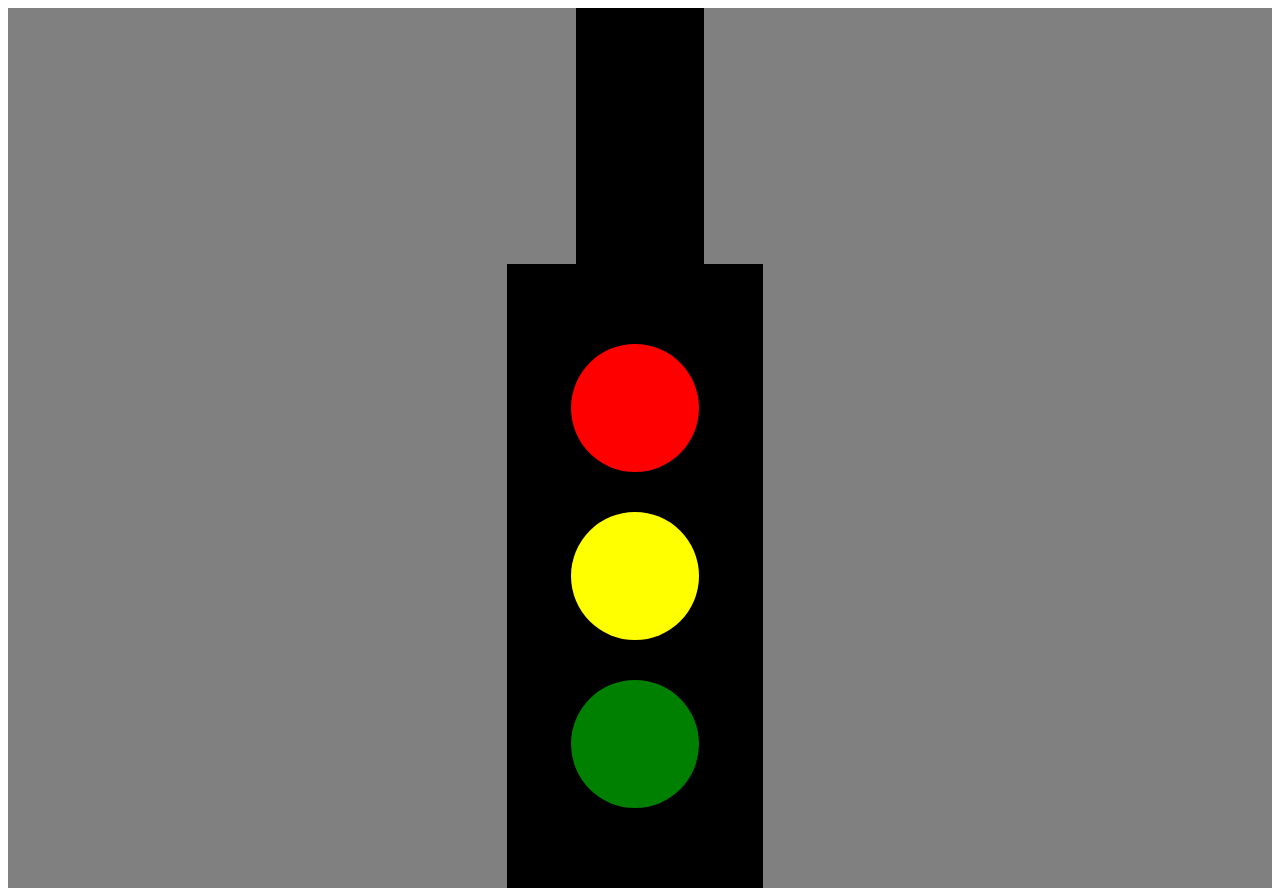
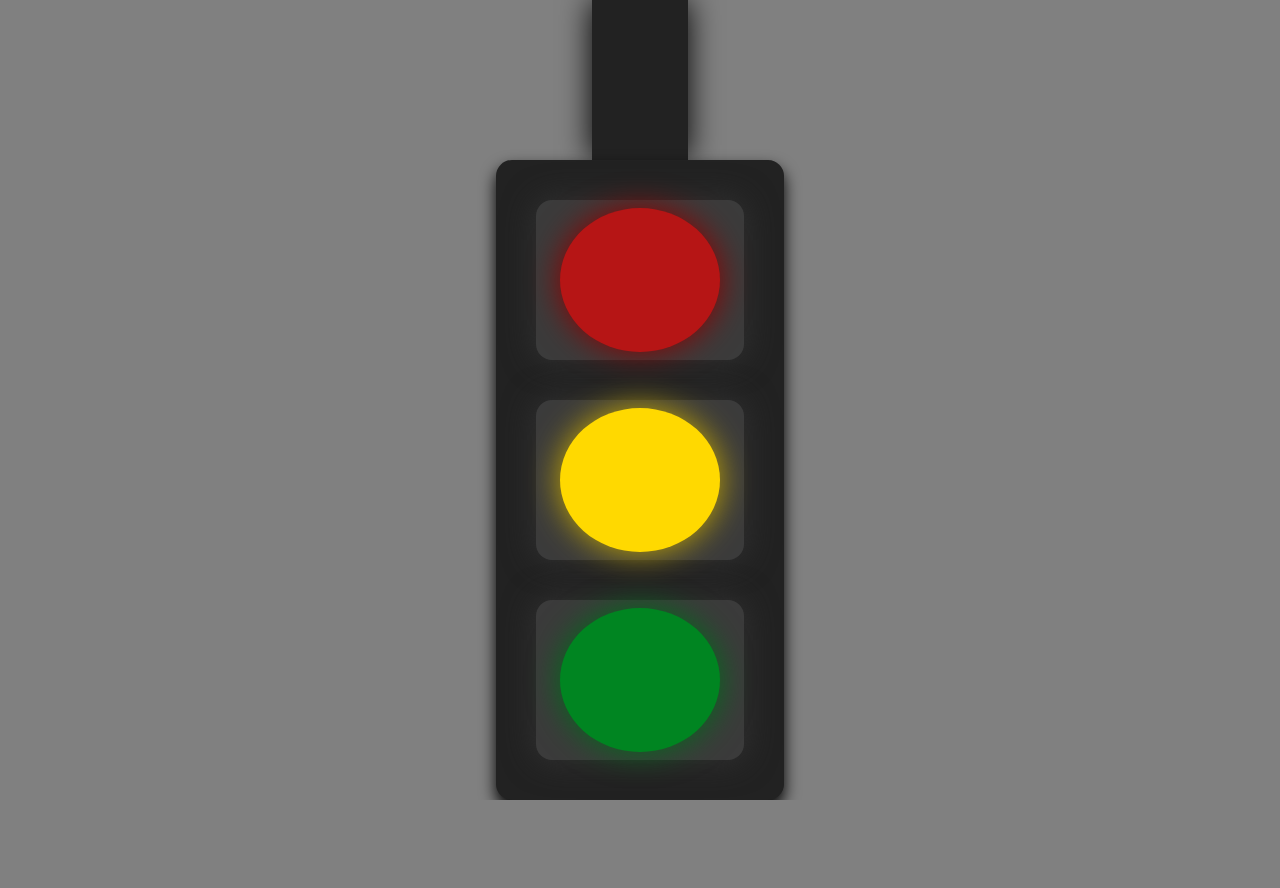
Before and after one commit to Madison-Abegglen/stoplight, a plain HTML site: page index.html in a window 1280 px wide. Shown: the top 888 px of the page. After the commit the page ends 800 px from the top, so only its background shows below. Drawn offline with Linux system fonts and the light colour scheme.

Commit message:
stoplight 2.0

```diff
--- a/index.html
+++ b/index.html
@@ -9,16 +9,29 @@
   <link rel="stylesheet" href="style.css">
 </head>
 
-<body>
-    <div class="background">
+<body class="background">
+  <!-- PAGE WRAPPER SO YOU CAN MOVE THINGS INSIDE -->
+  <div class="page-wrapper">
 
-        <div class="post"></div>
+    <!-- THE WHOLE STOPLIGHT BODY -->
     <div class="stoplight">
-            <div class="red light"></div>
-            <div class="yellow light"></div>
-            <div class="green light"></div>
+      <div class="light-neck"></div>
+      <div class="light-body">
+        <div class="light-container">
+          <div class="red-light"></div>
+        </div>
+
+        <div class="light-container">
+          <div class="yellow-light"></div>
+        </div>
+
+        <div class="light-container">
+          <div class="green-light"></div>
         </div>
       </div>
+    </div>
+  </div>
+
 </body>
 
 </html>
--- a/style.css
+++ b/style.css
@@ -1,50 +1,63 @@
 .background {
-    background-color: grey;
-    height: 200vh;
+  background-color: grey;
+  min-height: 100vh;
+  margin: 0;
 }
-
-.post {
-    width: 10vw;
-    height: 20vw;
-    background-color: black;
-    margin: auto;
+.page-wrapper {
+  height: 100vh;
+  width: 100%;
+  display: flex;
+  justify-content: center;
+  align-items: start;
 }
-
 .stoplight {
-    background-color: black;
-    margin: auto;
-    display: inline-block;
-    margin-left: 39vw;
-    padding: 5vh 5vw;
+  display: flex;
+  flex-direction: column;
+  justify-content: center;
 }
-
-.light {
-    height: 10vw;
-    width: 10vw;
-    border-radius: 50%;
-    margin: 5vh auto;
+.light-neck {
+  height: 10rem;
+  width: 6rem;
+  margin-left: 6rem;
+  background-color: rgb(34, 34, 34);
+  box-shadow:  0 0 2rem rgb(0, 0, 0);
 }
-
-.red {
-    background-color: red;
+.light-body {
+  height: 40rem;
+  width: 18rem;
+  border-radius: 1rem;
+  background-color: rgb(34, 34, 34);
+  box-shadow:  0 .5rem 1rem rgb(0, 0, 0);
 }
-.red:hover {
-    background-color: red;
-    box-shadow: 0px 0px 30px red;
+.light-container {
+  margin: 2.5rem;
+  height: 10rem;
+  width: 13rem;
+  display: flex;
+  justify-content: center;
+  align-items: center;
+  border-radius: 1rem;
+  background-color: rgb(59, 59, 59);
+  box-shadow:  0 0 2rem rgb(51, 51, 51);
 }
-
-.yellow {
-    background-color: yellow;
+.red-light {
+  height: 9rem;
+  width: 10rem;
+  background-color: rgb(182, 21, 21);
+  border-radius: 50%;
+  box-shadow:  0 0 2rem rgb(146, 0, 0);
 }
-.yellow:hover {
-    background-color: yellow;
-    box-shadow: 0px 0px 30px yellow;
+.yellow-light {
+  height: 9rem;
+  width: 10rem;
+  background-color: rgb(255, 217, 0);
+  border-radius: 50%;
+  box-shadow:  0 0 2rem rgb(199, 169, 0);
 }
-
-.green {
-    background-color: green;
+.green-light {
+  height: 9rem;
+  width: 10rem;
+  background-color: rgb(0, 133, 33);
+  border-radius: 50%;
+  box-shadow:  0 0 2rem rgb(0, 109, 27);
 }
-.green:hover {
-    background-color: green;
-    box-shadow: 0px 0px 30px green;
-}
```
Lines whose indentation alone changed are shown as unchanged.
